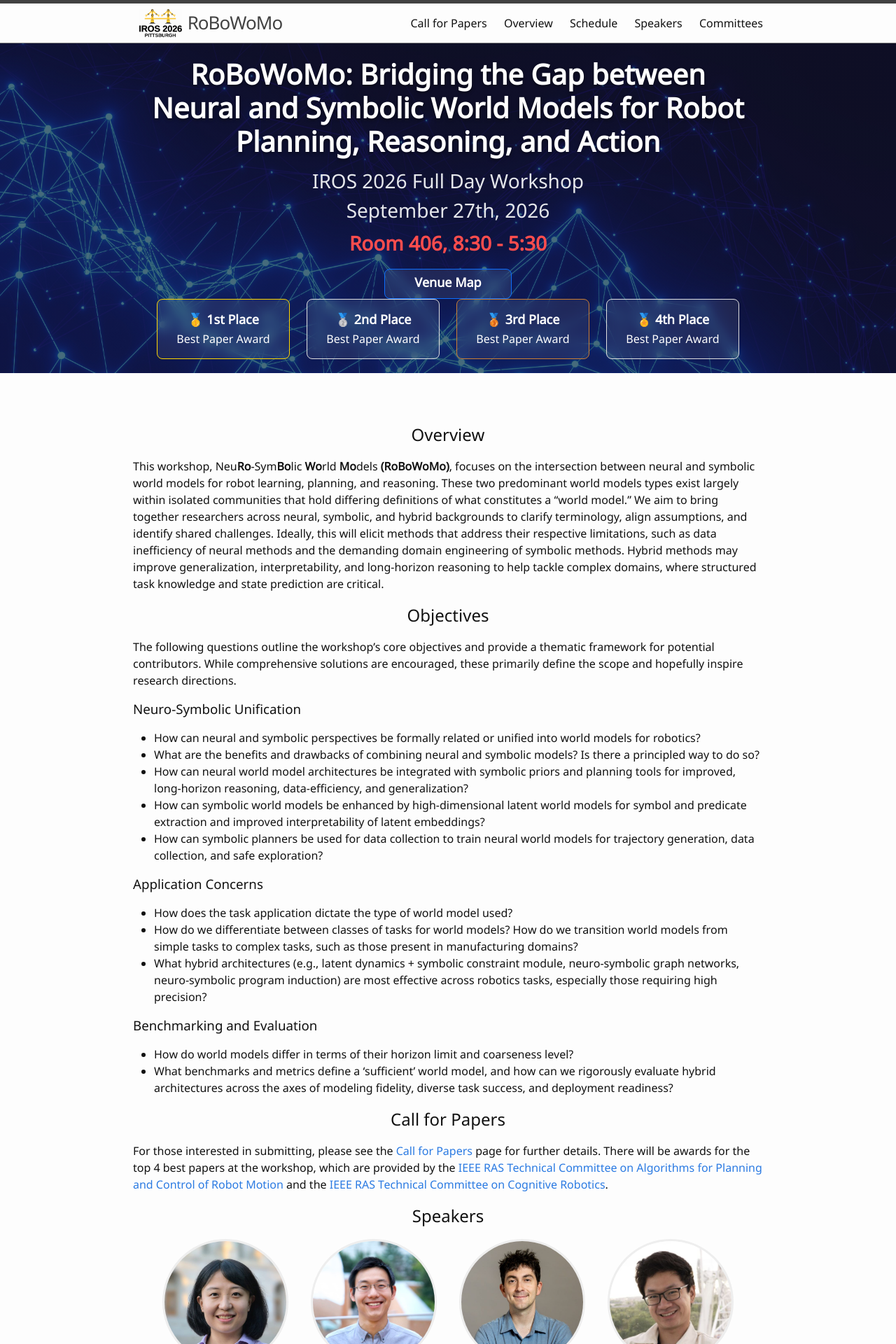
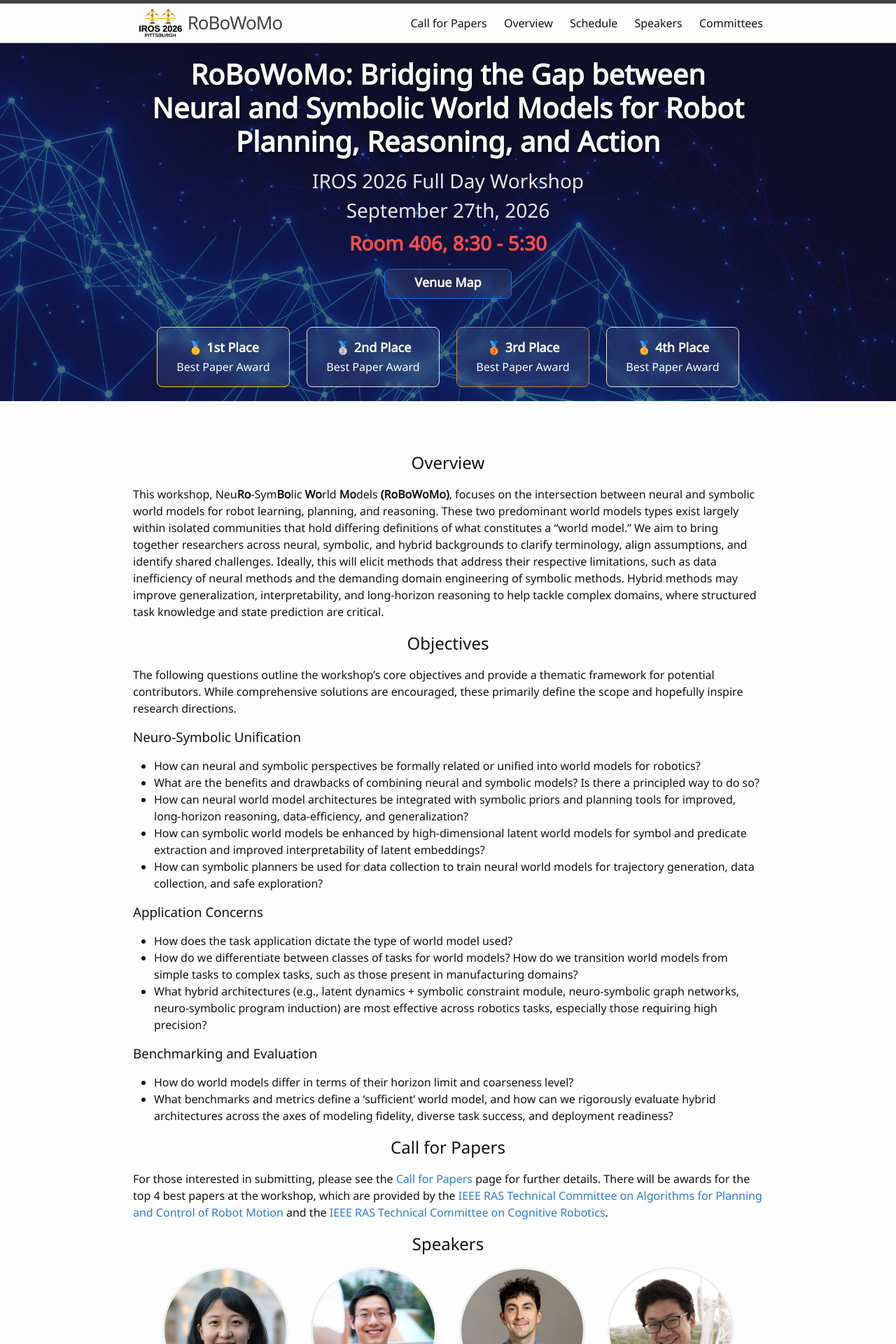
Before and after one commit to worldmodelworkshop/worldmodelworkshop.github.io, a Jekyll site: the page built from index.md, in a window 1280 px wide. Shown: the top 1920 px of the page at 70% size. Built offline with Jekyll 4.4.1, drawn with Linux system fonts in a browser that asks for light colours.

Commit message:
yet another fix for vertical button spacing

```diff
--- a/_layouts/default.html
+++ b/_layouts/default.html
@@ -18,14 +18,14 @@
         {% endif %}
 
         <!-- Venue Map Row -->
-        <div class="hero-actions-venue" style="display: flex; justify-content: center; margin-top: 15px; margin-bottom: 15 px;">
+        <div class="hero-actions-venue" style="display: flex; justify-content: center; margin-top: 15px; margin-bottom: 5 px;">
           <a href="https://2026.ieee-iros.org/program/venue-map/?room=406#level-4" class="action-card submit-btn" style="padding: 6px 20px; width: auto;">
             <strong>Venue Map</strong>
           </a>
         </div>
 
         <!-- Awards Row -->
-        <div class="hero-actions" style="margin-top: 0;">
+        <div class="hero-actions">
 
           <div class="action-card award-gold">
             <strong>🥇 1st Place</strong> Best Paper Award
```
